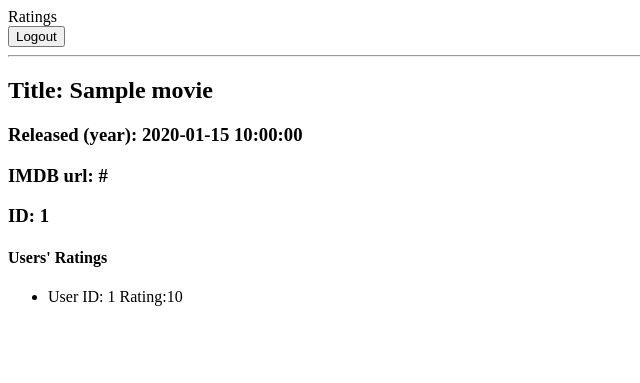
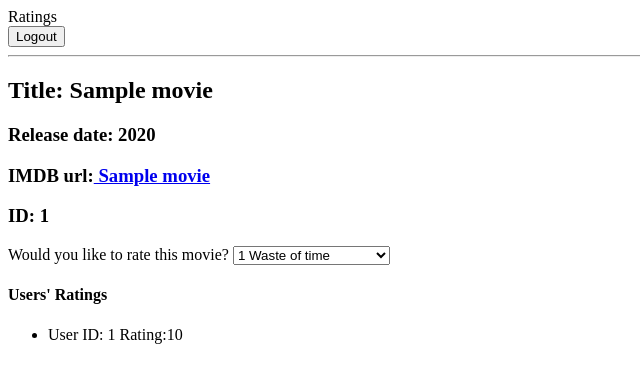
Before and after one commit to cabbageyful/ratings, a Python web app: template templates/ind_movie.html in a window 1280 px wide. Shown: the top 383 px of the page, without its empty margins (0-640 px from the left). Run offline with Jinja, Linux system fonts and the light colour scheme; the template is opened without the code that fills it: most values are stand-ins (such as "Sample title", 1, 10 or a date in 2020).

Commit message:
added link to individual movies, in the process of adding a new rating for a logged in user to the ratings table

```diff
--- a/seed.py
+++ b/seed.py
@@ -48,7 +48,7 @@ def load_movies():
         movie_id = row[0]
         title = row[1]
         released_str = row[2]
-        imdb_url = row[3]
+        imdb_url = row[4]  # because there are 2 || before url in the seed data
 
         if released_str:
             released_at = datetime.datetime.strptime(released_str, "%d-%b-%Y")
--- a/templates/ind_movie.html
+++ b/templates/ind_movie.html
@@ -4,9 +4,25 @@
 <h2 id="movie-title">Title: {{ movie.title }}</h2>
 
         <!-- Add individual tags -->
-    <h3 id="zipcode">Released (year): {{ movie.released_at }}</h3>
-    <h3 id="imbd-link"> IMDB url: {{ movie.imdb_url }}</h3>
+    <h3 id="zipcode">Release date: {{ movie_year }}</h3>
+    <h3 id="imbd-link"> IMDB url:<a href="{{ movie.imdb_url }}"> {{ movie.title }}</a> </h3>
     <h3 id ="movie-id"> ID: {{ movie.movie_id }}</h3>
+
+     <form action='/ind_movie' id='add-rating' method='POST'>
+     <!-- Need to add submit on click or something -->
+        <label for='rate-movie'>Would you like to rate this movie?
+            <select name='user-rating' id='rate-movie'>
+              <option value="1">1 Waste of time</option>
+              <option value="2">2 Meh not so much</option>
+              <option value="3">3 Like</option>
+              <option value="4">4 Strongly recommend</option>
+              <option value="5">5 Love</option>
+            </select>
+
+        </label>
+
+    </form>
+
 
     <h4 id="ratings">Users' Ratings</h4>
 
--- a/templates/movies.html
+++ b/templates/movies.html
@@ -6,7 +6,7 @@
 
     {% for movie in movies %}
         <li id="chosen-movie" name="chosen-movie">
-            <a href="/movies/{{ movie.title }}" >
+            <a href="/movies/{{ movie.movie_id }}" >
               {{ movie.title }}
             </a>
         </li>
```
Also changed, not shown: server.py (+31 -0 lines).
